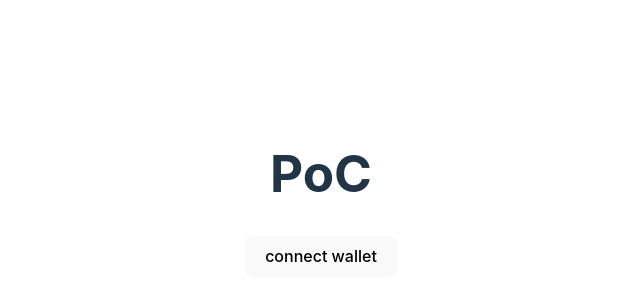
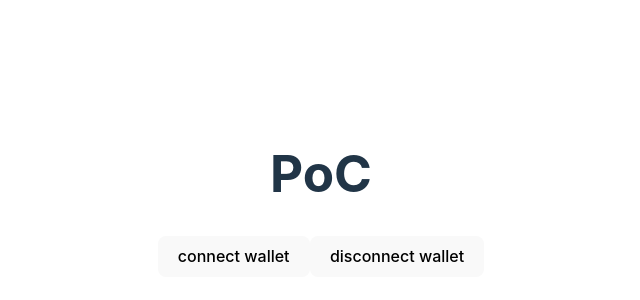
Before and after one commit to Sniezka1927/tlg-poc, a React (Vite) app: page / in a window 1280 px wide. Shown: the part 206-506 px from the top of the page, without its empty margins (319-959 px from the left). Built offline with nearby package versions, Linux system fonts and the light colour scheme; what @nightlylabs/wallet-selector-solana, @solana/web3.js, @twa-dev/sdk would draw is missing.

Commit message:
Added disconnect wallet

```diff
--- a/src/App.tsx
+++ b/src/App.tsx
@@ -27,9 +27,21 @@ export const nightlyConnectAdapter: NightlyConnectAdapter =
 function App() {
   const [address, setAddress] = useState("");
 
-  const loadWallet = async () => {
+  const connectWallet = async () => {
     try {
+      WebApp.showAlert(`Connecting wallet...`);
       await wallet.connect();
+      setAddress(wallet.publicKey.toString());
+    } catch (e) {
+      console.log(e);
+      WebApp.showAlert(`Err: ${e}`);
+    }
+  };
+
+  const disconnectWallet = async () => {
+    try {
+      WebApp.showAlert(`Disconnecting wallet...`);
+      await wallet.disconnect();
       setAddress(wallet.publicKey.toString());
     } catch (e) {
       console.log(e);
@@ -41,7 +53,8 @@ function App() {
     <>
       <h1>PoC</h1>
       <div className="card">
-        <button onClick={loadWallet}>connect wallet</button>
+        <button onClick={connectWallet}>connect wallet</button>
+        <button onClick={disconnectWallet}>disconnect wallet</button>
       </div>
       <div className="card">
         <span>{address}</span>
```
